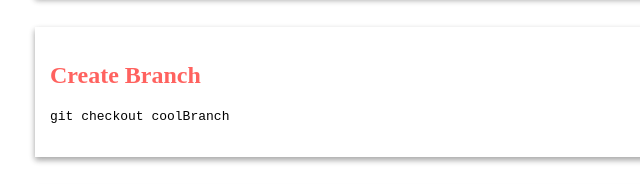
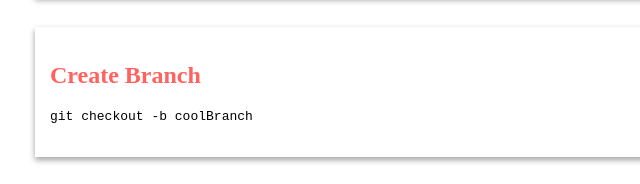
Before and after one commit to vildantursic/hacktoberfest, a plain HTML site: page index.html in a window 1280 px wide. Shown: the part 1070-1254 px from the top of the page, 265-905 px from the left. Drawn offline with Linux system fonts and the light colour scheme; a web font is replaced by a local one.

Commit message:
updated cheat sheet

```diff
--- a/index.html
+++ b/index.html
@@ -23,7 +23,7 @@
         </div>
         <div class="box" onclick="copyOnClick(this)">
           <h2 class="title">Create Branch <span class="tooltip">Click to copy</span></h2>
-          <pre>git checkout coolBranch</pre>
+          <pre>git checkout -b coolBranch</pre>
         </div>
         <div class="box" onclick="copyOnClick(this)">
           <h2 class="title">List Branches <span class="tooltip">Click to copy</span></h2>
```
